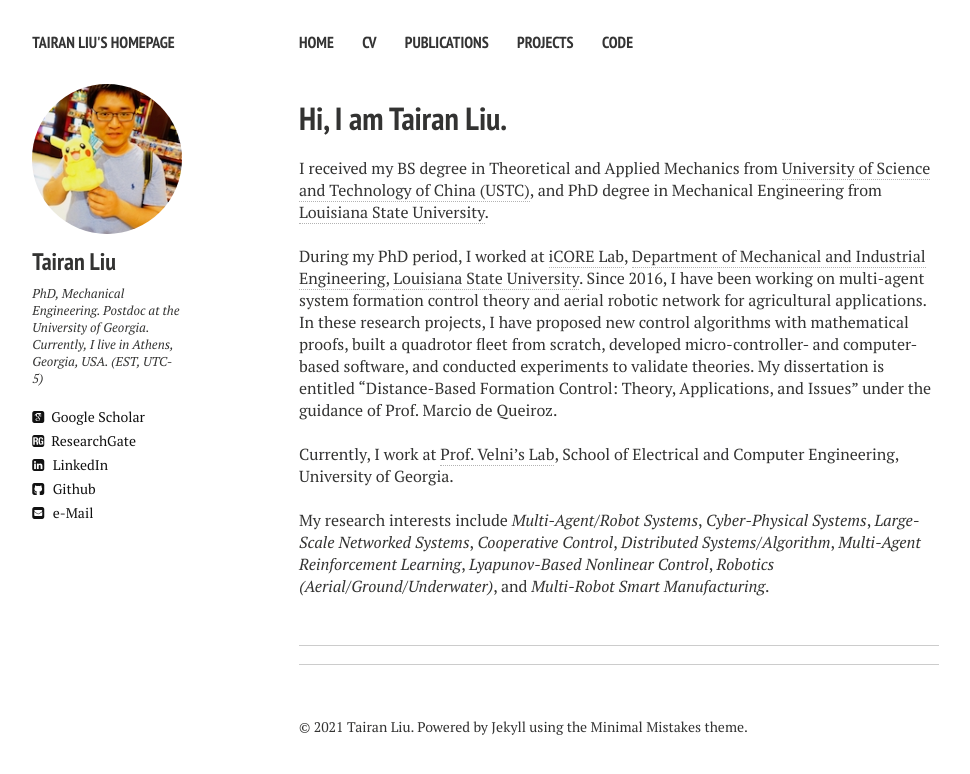
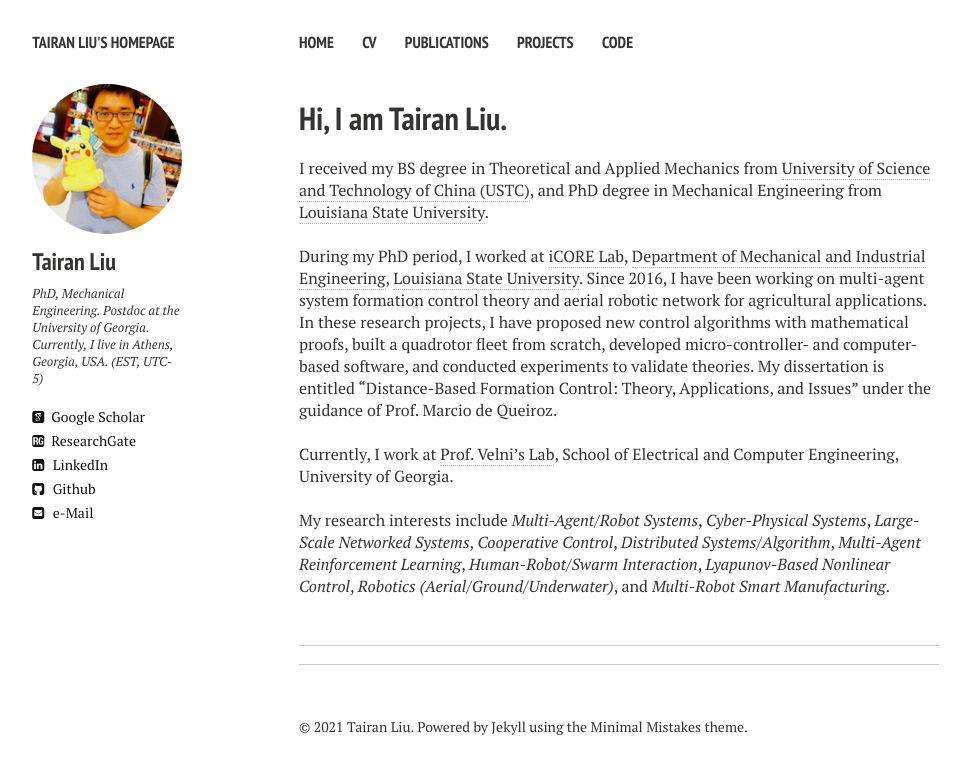
Before and after one commit to liutairan/liutairan.github.io, a Jekyll site: the page built from index.md, in a window 1280 px wide. Shown: the top 774 px of the page, without its empty margins (21-991 px from the left). Built offline with Jekyll 4.4.1, drawn with Linux system fonts in a browser that asks for light colours; nearby versions of some CDN libraries; comment, search, counter and statistics services are not loaded.

Commit message:
Update index.md

```diff
--- a/index.md
+++ b/index.md
@@ -18,7 +18,7 @@
 Currently, I work at <a href="http://cscl.engr.uga.edu/" target="_blank">Prof. Velni's Lab</a>, School of Electrical and Computer Engineering, University of Georgia.
 
 <br />
-My research interests include <em>Multi-Agent/Robot Systems</em>, <em>Cyber-Physical Systems</em>, <em>Large-Scale Networked Systems</em>, <em>Cooperative Control</em>, <em>Distributed Systems/Algorithm</em>, <em>Multi-Agent Reinforcement Learning</em>, <em>Lyapunov-Based Nonlinear Control</em>, <em>Robotics (Aerial/Ground/Underwater)</em>, and <em>Multi-Robot Smart Manufacturing</em>.
+My research interests include <em>Multi-Agent/Robot Systems</em>, <em>Cyber-Physical Systems</em>, <em>Large-Scale Networked Systems</em>, <em>Cooperative Control</em>, <em>Distributed Systems/Algorithm</em>, <em>Multi-Agent Reinforcement Learning</em>, <em>Human-Robot/Swarm Interaction</em>, <em>Lyapunov-Based Nonlinear Control</em>, <em>Robotics (Aerial/Ground/Underwater)</em>, and <em>Multi-Robot Smart Manufacturing</em>.
 
 <br />
 <!-- ![I'm a relative reference to a repository file](../../Pics/index/scoreboard.png) -->
```
